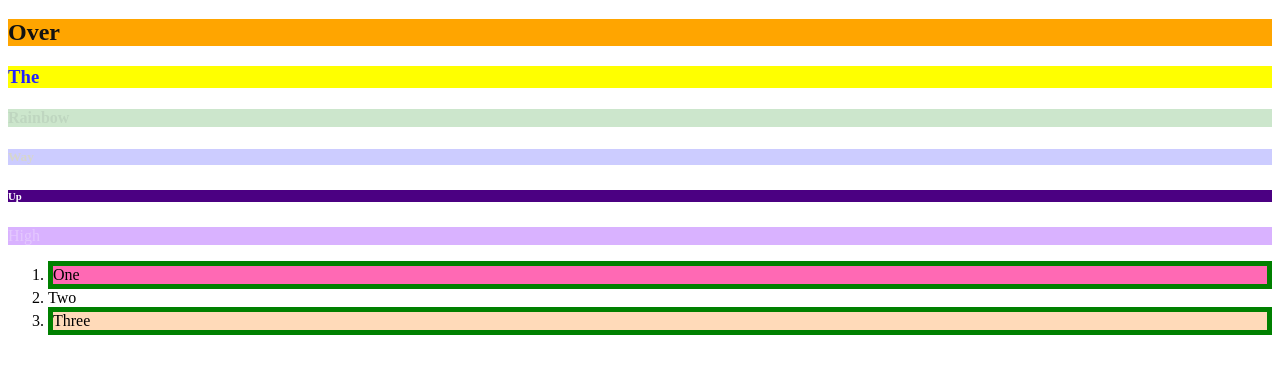
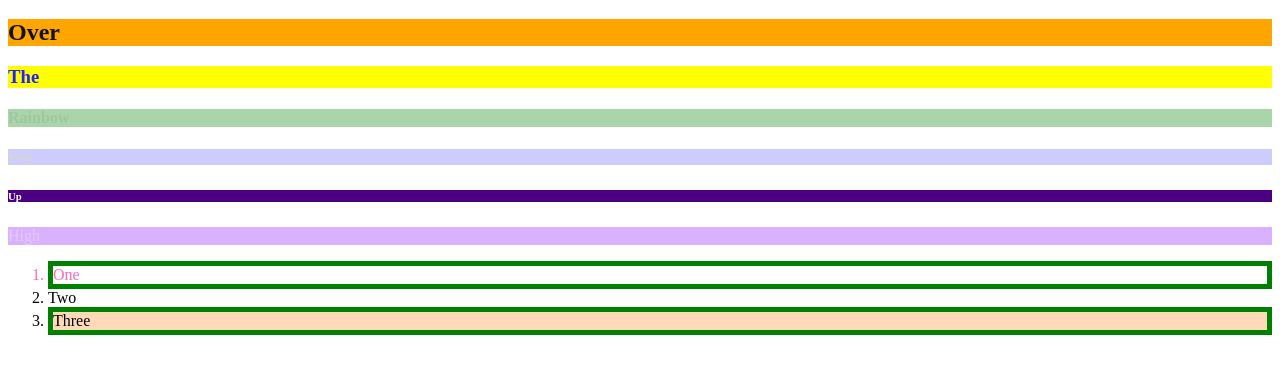
Before and after one commit to keithroe6/ColorsExercise, a plain HTML site: page index.html in a window 1280 px wide. Shown: the part 61-434 px from the top of the page. Drawn offline with Linux system fonts and the light colour scheme.

Commit message:
After review of colors exercise

```diff
--- a/colorsExercise.css
+++ b/colorsExercise.css
@@ -1,41 +1,45 @@
 /* Stylings for Colors Exercise. Background colors ar rainbow colors.  */
+
+/* Color commands */
 h1{
     color:darkgreen;
     background-color: red;
 }
-
+/* Hexadecimal */
 h2{
     color:#121212;
     background-color: #ffa500;
 }
-
+/* Hexadecimal shorthand */
 h3{
     color:#22f;
     background-color: #ff0;
 }
-
+/* Hexadecimal with transparency */
 h4{
     color:#10021c11;
-    background-color:#00800033 ;
+    background-color:#00800055 ;
 }
-
+/* Hexadecimal shorthand with transparency */
 h5{
     color:#ff03;
     background-color: #00f3;
 }
-
+/* RGB */
 h6{
     color:rgb(255, 255,255);
     background-color: rgb(75,0,130);
 }
+/* RGB with transparency */
 p{
     color:rgb(255, 253, 251, .3);
     background-color:rgba(128, 0, 255, .3);
 }
-#firstitem{
-    background-color: hotpink;
+
+#firstItem{
+    color: hotpink;
 }
-#thirditem{
+#thirdItem{
     background-color: peachpuff;
 }
 /* Create class "odd" to specify which items get borders. */
--- a/index.html
+++ b/index.html
@@ -21,10 +21,11 @@
     <h6>Up</h6>
     <p>High</p>
     <!--List items to create borders around-->
+    <!--ol>li*3-->
 <ol>
-    <li id="firstitem" class="odd">One</li>
+    <li id="firstItem" class="odd">One</li>
     <li>Two</li>
-    <li id="thirditem" class="odd">Three</li>
+    <li id="thirdItem" class="odd">Three</li>
 </ol>
 
 
```
